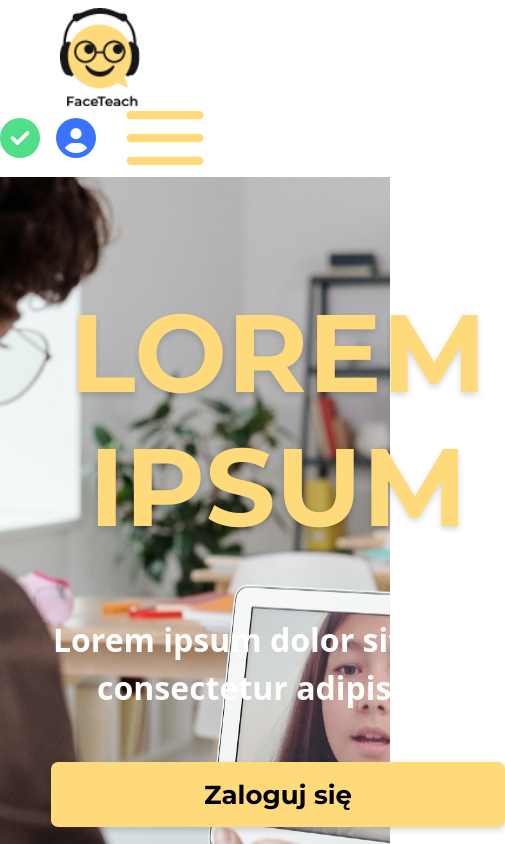
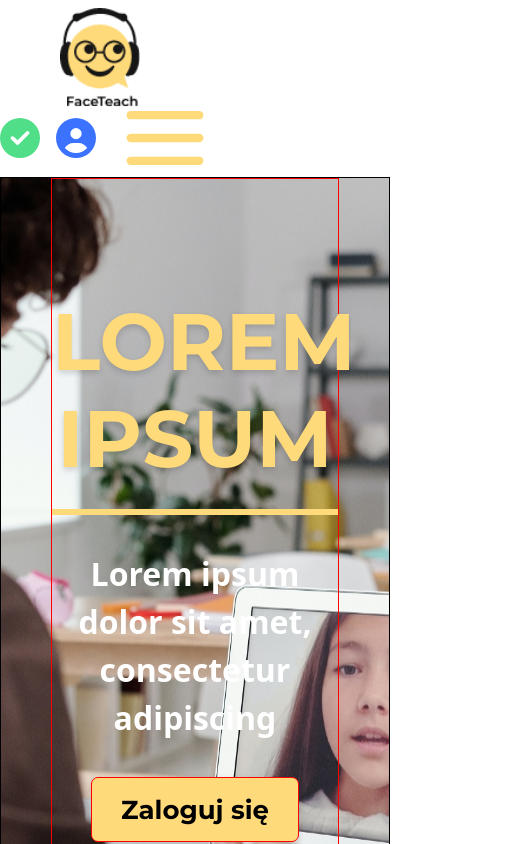
Before and after one commit to gruzlokonrad/faceteach, a React (Create React App) app in the folder client/: page / in a window 390 px wide. Shown: the top 844 px of the page, 505 px wide, since content can reach past the window. Built offline with nearby package versions, Linux system fonts and the light colour scheme.

Commit message:
fix bugs of splash section

```diff
--- a/client/src/components/Container/Container.scss
+++ b/client/src/components/Container/Container.scss
@@ -2,4 +2,5 @@
   width: 80vw;
   max-width: 1538px;
   height: 100%;
+  overflow: hidden;
 }
--- a/client/src/components/CopyrightSection/Copyright.module.scss
+++ b/client/src/components/CopyrightSection/Copyright.module.scss
@@ -13,5 +13,6 @@
     justify-content: center;
     align-items: center;
     height: 100%;
+    text-align: center;
   }
 }
--- /dev/null
+++ b/client/src/components/SplashSection/Splash.module.scss
@@ -0,0 +1,147 @@
+@import '../../colors.scss';
+@import '../../global.scss';
+
+// NEW STYLES
+.splashSection {
+  border: 1px solid black;
+  width: 100%;
+  background: transparent url(../../images/1.jpg) center center no-repeat padding-box;
+  height: 90vh;
+  max-height: 915px;
+
+  &__container {
+    border: 1px solid black;
+    width: 100%;
+    height: 100%;
+    display: flex;
+    flex-direction: column;
+    justify-content: center;
+
+
+    h1 {
+      margin: 0;
+      padding: 22px 0;
+      max-width: 815px;
+      color: $yellow;
+      @include text-shadow;
+      text-transform: uppercase;
+      border-bottom: 6px solid $yellow;
+      font: normal bold 110px Montserrat;
+      font-size: 110px;
+    }
+
+    p {
+      color: $white;
+      font-size: 32px;
+      font-weight: bold;
+      word-spacing: 0;
+      margin: 35px 0;
+    }
+
+    button {
+      margin: 0;
+    }
+  }
+}
+
+@media screen and (max-width: 1056px) {
+  .splashSection {
+
+
+    &__container {
+      border: 1px solid red;
+      text-align: center;
+
+      h1 {
+        font-size: 5em;
+      }
+
+      p {}
+
+      button {
+        border: 1px solid red;
+        margin: 0 auto;
+        padding: 0 10%;
+        width: auto;
+        max-width: 454px;
+      }
+    }
+  }
+}
+
+
+
+// OLD STYLES
+// .splashSection {
+//   width: 100%;
+//   height: 915px;
+//   max-height: 90vh;
+//   background: transparent url(../../images/1.jpg) center center no-repeat padding-box;
+//   border: 1px solid black;
+
+//   &__content {
+//     display: flex;
+//     flex-direction: column;
+//     justify-content: center;
+//     // max-width: 820px;
+//     // width: 100%;
+//     height: 100%;
+//     border: 1px solid black;
+
+//     // *:not(button) {
+//     //   text-align: center;
+//     // }
+
+//     h1 {
+//       color: $yellow;
+//       font: normal bold 110px Montserrat;
+//       @include text-shadow;
+//       text-transform: uppercase;
+//       margin: 0;
+//       border-bottom: 6px solid $yellow;
+//       width: auto;
+//     }
+
+//     hr {
+//       color: $yellow;
+//       height: 6px;
+//       opacity: 1;
+//       margin-top: 23px;
+//       margin-bottom: 33px;
+//     }
+
+//     p {
+//       color: $white;
+//       font-size: 32px;
+//       font-weight: bold;
+//       word-spacing: 0;
+//     }
+//   }
+// }
+
+// @media screen and (max-width: 991.98px) {
+//   // .splashSection {
+
+//   //   .container {
+
+//   //     .content {
+
+
+//   //       *:not(button) {}
+
+//   //       h1 {}
+
+//   //       hr {}
+
+//   //       p {}
+//   //     }
+//   //   }
+//   // }
+//   .content {
+//     display: flex;
+//     flex-direction: column;
+//     align-items: center;
+
+//   }
+
+// }
--- a/client/src/components/SplashSection/Splash.scss
+++ /dev/null
@@ -1,79 +0,0 @@
-@import '../../colors.scss';
-@import '../../global.scss';
-
-
-.splashSection {
-  width: 100%;
-  height: 915px;
-  max-height: 90vh;
-  background: transparent url(../../images/1.jpg) center center no-repeat padding-box;
-  width: 100%;
-
-  .container {
-    display: flex;
-    align-items: center;
-
-
-    .content {
-      max-width: 820px;
-
-      // display: flex;
-      // flex-direction: column;
-      // justify-content: center;
-
-      *:not(button) {
-        text-align: center;
-      }
-
-      h1 {
-        color: $yellow;
-        font: normal bold 110px Montserrat;
-        @include text-shadow;
-        text-transform: uppercase;
-        margin: 0;
-      }
-
-      hr {
-        color: $yellow;
-        height: 6px;
-        opacity: 1;
-        margin-top: 23px;
-        margin-bottom: 33px;
-      }
-
-      p {
-        color: $white;
-        font-size: 32px;
-        font-weight: bold;
-        word-spacing: 0;
-      }
-    }
-  }
-}
-
-@media screen and (max-width: 991.98px) {
-  // .splashSection {
-
-  //   .container {
-
-  //     .content {
-
-
-  //       *:not(button) {}
-
-  //       h1 {}
-
-  //       hr {}
-
-  //       p {}
-  //     }
-  //   }
-  // }
-    .content {
-        display: flex;
-        flex-direction: column;
-        align-items: center;
-
-    }
-
-}
--- a/client/src/components/SplashSection/Splash.tsx
+++ b/client/src/components/SplashSection/Splash.tsx
@@ -1,16 +1,26 @@
-import './Splash.scss';
+import style from './Splash.module.scss';
 import Container from '../Container/Container';
 import Button from '../Button/Button';
 
 const Splash = () => {
   return (
-    <div className="splashSection">
+    <div className={style.splashSection}>
       <Container>
-        <div className="content">
+        <div className={style.splashSection__container}>
+
+
           <h1>Lorem Ipsum</h1>
-          <hr />
           <p>Lorem ipsum dolor sit amet, consectetur adipiscing</p>
           <Button>Zaloguj się</Button>
+
+
+
+          {/* <div className={style.splashSection__header}>
+          </div>
+          <div className={style.splashSection__content}>
+          </div>
+          <div className={style.splashSection__button}>
+          </div> */}
         </div>
       </Container>
     </div>
```
